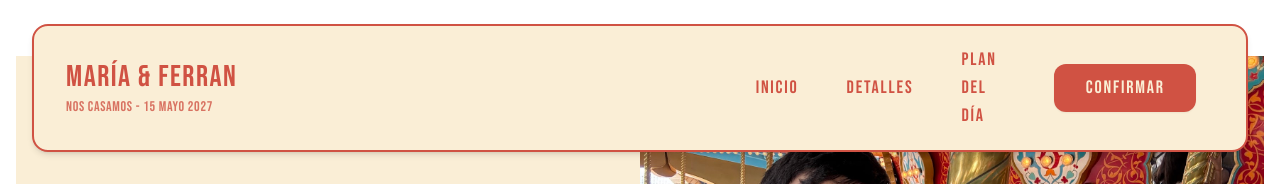
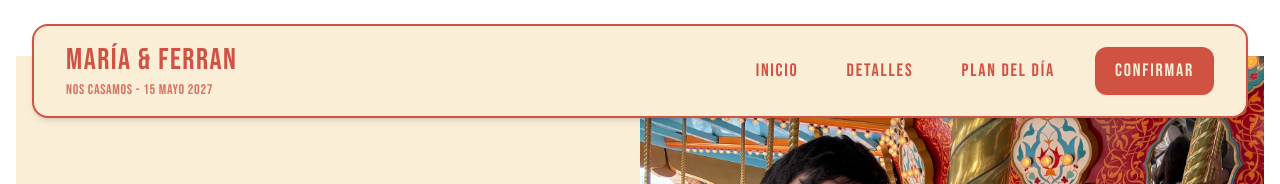
Before and after one commit to ferranmafe/wedding-webpage, a React (Vite) app: page / in a window 1280 px wide. Shown: the top 184 px of the page. Built offline with nearby package versions, Linux system fonts and the light colour scheme; no server answers.

Commit message:
Nav bar is now 100% cool

```diff
--- a/src/components/Navigation.tsx
+++ b/src/components/Navigation.tsx
@@ -12,14 +12,14 @@ const NavLink = ({
   onClick?: () => void;
 }) => {
   return (
-    <li className={isButton ? "w-full flex justify-center" : ""}>
+    <li className={isButton ? "w-full md:w-auto flex justify-center" : ""}>
       <a
         href={href}
         onClick={onClick}
         className={
           isButton
-            ? "inline-block max-w-xs text-center py-2.5 px-5 w-4/5 text-xl md:text-lg tracking-widest bg-primary text-secondary rounded-xl hover:bg-primary-hover shadow-sm transition-all"
-            : "inline-block py-1 px-2 text-xl md:text-lg tracking-widest text-primary hover:text-primary-hover font-medium transition-colors"
+            ? "whitespace-nowrap inline-block max-w-xs text-center py-2.5 px-5 w-4/5 md:w-auto text-xl md:text-lg tracking-widest bg-primary text-secondary rounded-xl hover:bg-primary-hover shadow-sm transition-all"
+            : "whitespace-nowrap inline-block py-1 px-2 text-xl md:text-lg tracking-widest text-primary hover:text-primary-hover font-medium transition-colors"
         }
       >
         {children}
@@ -47,7 +47,7 @@ export const Navigation = () => {
 
         {/* 2. Enlaces escritorio */}
         <nav aria-label="Navegación principal" className="hidden md:flex">
-          <ul className="flex flex-row items-center gap-8">
+          <ul className="flex flex-row items-center gap-6 md:gap-8">
             <NavLink href="#home">Inicio</NavLink>
             <NavLink href="#details">Detalles</NavLink>
             <NavLink href="#timeline">Plan del día</NavLink>
```
